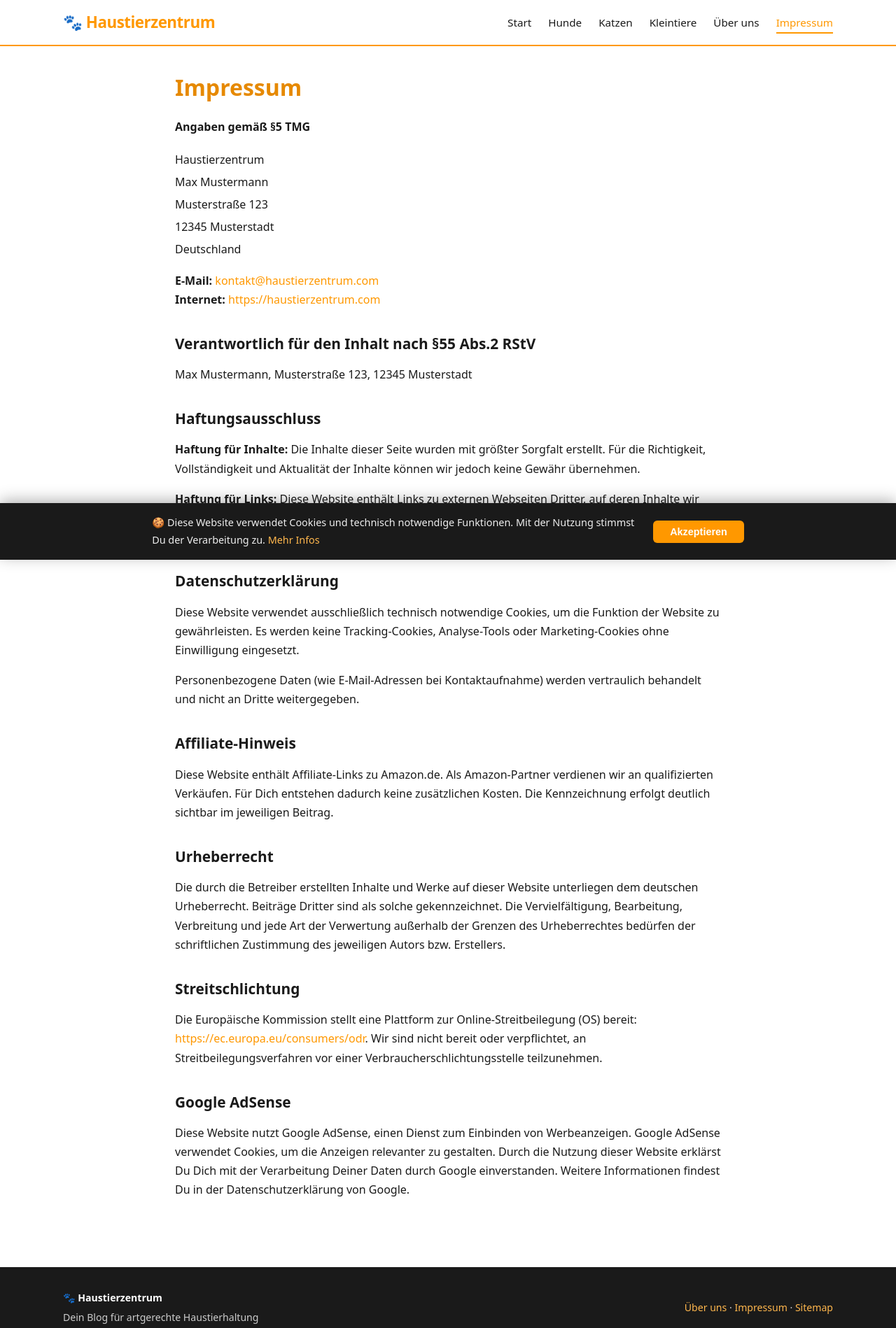
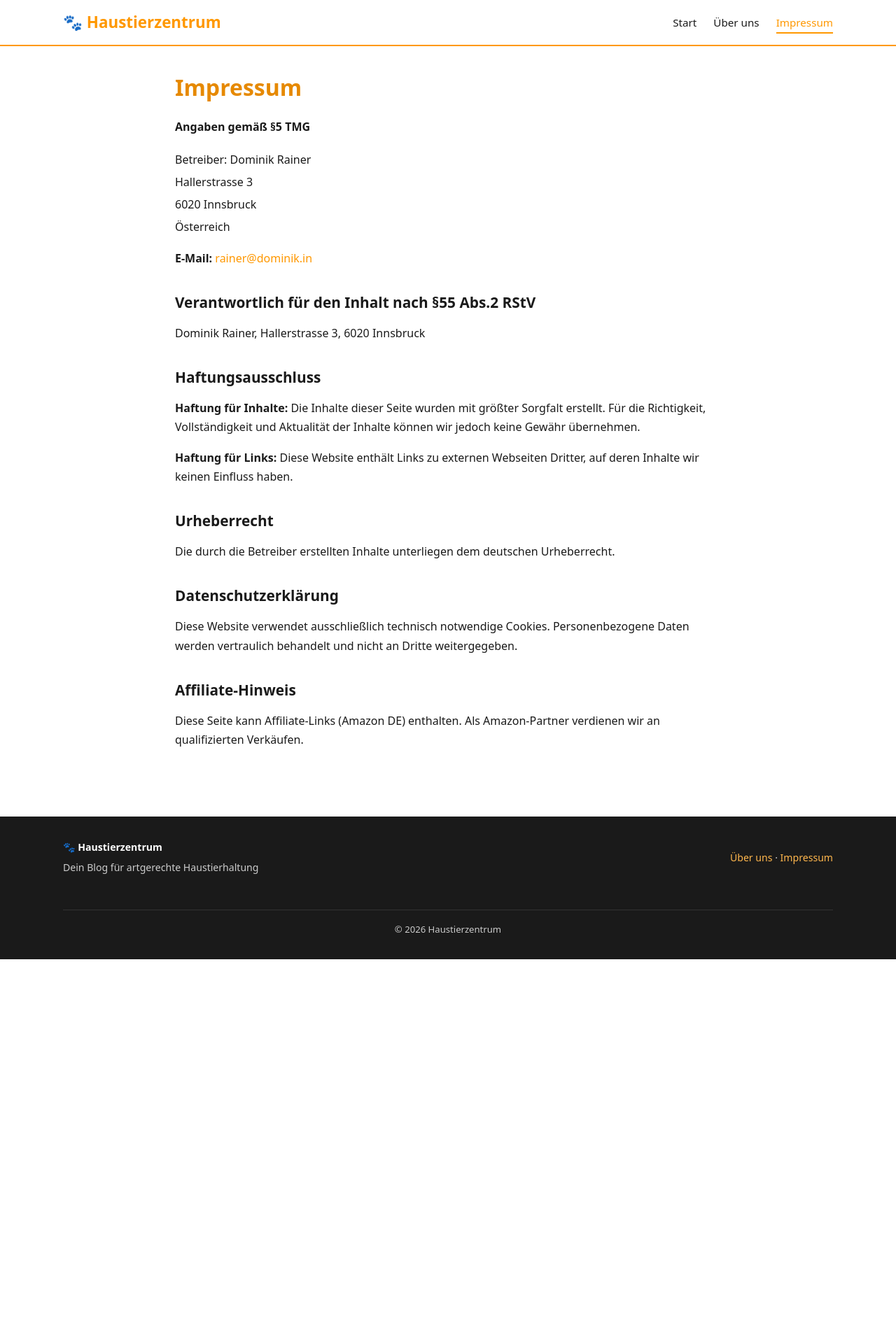
Before and after one commit to Loggableim/haustier-zentrum, a plain HTML site: page impressum.html in a window 1280 px wide. Shown: the top 1898 px of the page at 70% size. After the commit the page ends 1371 px from the top, so only its background shows below. Drawn offline with Linux system fonts and the light colour scheme.

Commit message:
Impressum aktualisiert: Dominik Rainer Hallerstrasse 3 Innsbruck

```diff
--- a/impressum.html
+++ b/impressum.html
@@ -12,242 +12,78 @@
 <meta name="robots" content="index, follow">
 <link rel="canonical" href="https://haustierzentrum.com/impressum.html">
 <script type="application/ld+json">
-{
-  "@context": "https://schema.org",
-  "@type": "WebPage",
-  "name": "Impressum",
-  "isPartOf": {"@type":"WebSite","name":"Haustierzentrum","url":"https://haustierzentrum.com"}
-}
+{"@context":"https://schema.org","@type":"WebPage","name":"Impressum","isPartOf":{"@type":"WebSite","name":"Haustierzentrum","url":"https://haustierzentrum.com"}}
 </script>
 <style>
-:root {
-  --primary: #FF9800;
-  --primary-dark: #e68900;
-  --bg: #ffffff;
-  --bg-alt: #f7f7f7;
-  --text: #1a1a1a;
-  --text-muted: #666;
-  --border: #e0e0e0;
-  --card-shadow: 0 2px 12px rgba(0,0,0,.08);
-  --font: system-ui, -apple-system, 'Segoe UI', Roboto, sans-serif;
-}
+:root{--primary:#FF9800;--primary-dark:#e68900;--bg:#ffffff;--bg-alt:#f7f7f7;--text:#1a1a1a;--text-muted:#666;--border:#e0e0e0;--card-shadow:0 2px 12px rgba(0,0,0,.08);--font:system-ui,-apple-system,'Segoe UI',Roboto,sans-serif}
 *,*::before,*::after{box-sizing:border-box;margin:0;padding:0}
-html{scroll-behavior:smooth}
-body{
-  font-family:var(--font);
-  color:var(--text);
-  background:var(--bg);
-  line-height:1.7;
-  display:flex;
-  flex-direction:column;
-  min-height:100vh;
-}
+body{font-family:var(--font);color:var(--text);background:var(--bg);line-height:1.7;display:flex;flex-direction:column;min-height:100vh}
 a{color:var(--primary);text-decoration:none}
-a:hover{text-decoration:underline}
-
-.site-header{
-  background:var(--bg);
-  border-bottom:2px solid var(--primary);
-  padding:0 1rem;
-  position:sticky;
-  top:0;
-  z-index:100;
-}
-.nav-wrap{
-  max-width:1100px;
-  margin:0 auto;
-  display:flex;
-  align-items:center;
-  justify-content:space-between;
-  height:64px;
-}
-.logo{
-  font-size:1.4rem;
-  font-weight:800;
-  color:var(--primary);
-  letter-spacing:-.5px;
-}
-.logo:hover{text-decoration:none}
+.site-header{background:var(--bg);border-bottom:2px solid var(--primary);padding:0 1rem;position:sticky;top:0;z-index:100}
+.nav-wrap{max-width:1100px;margin:0 auto;display:flex;align-items:center;justify-content:space-between;height:64px}
+.logo{font-size:1.4rem;font-weight:800;color:var(--primary)}
 .nav-links{display:flex;gap:1.5rem;list-style:none}
-.nav-links a{
-  color:var(--text);
-  font-weight:500;
-  font-size:.95rem;
-  padding:.3rem 0;
-  border-bottom:2px solid transparent;
-  transition:.2s;
-}
-.nav-links a:hover,.nav-links a.active{
-  color:var(--primary);
-  border-bottom-color:var(--primary);
-  text-decoration:none;
-}
-.nav-toggle{display:none;background:none;border:none;font-size:1.6rem;cursor:pointer;color:var(--text);padding:.25rem;}
+.nav-links a{color:var(--text);font-weight:500;font-size:.95rem;padding:.3rem 0;border-bottom:2px solid transparent;transition:.2s}
+.nav-links a:hover,.nav-links a.active{color:var(--primary);border-bottom-color:var(--primary)}
 main{flex:1;max-width:1100px;margin:0 auto;padding:2rem 1rem;width:100%}
-
 .info-page{max-width:780px;margin:0 auto}
 .info-page h1{font-size:2rem;margin-bottom:1rem;color:var(--primary-dark)}
 .info-page h2{font-size:1.3rem;margin:2rem 0 .8rem}
 .info-page p{margin-bottom:1rem}
 .info-page address{font-style:normal;margin-bottom:1rem;line-height:2}
-
-.site-footer{
-  background:#1a1a1a;
-  color:#ccc;
-  padding:2rem 1rem;
-  margin-top:3rem;
-  font-size:.88rem;
-}
-.footer-wrap{
-  max-width:1100px;
-  margin:0 auto;
-  display:flex;
-  flex-wrap:wrap;
-  gap:2rem;
-  justify-content:space-between;
-  align-items:center;
-}
+.site-footer{background:#1a1a1a;color:#ccc;padding:2rem 1rem;margin-top:3rem;font-size:.88rem}
+.footer-wrap{max-width:1100px;margin:0 auto;display:flex;flex-wrap:wrap;gap:2rem;justify-content:space-between;align-items:center}
 .footer-wrap a{color:#FFB74D}
-.footer-wrap a:hover{color:#fff}
 .footer-copy{text-align:center;width:100%;margin-top:1rem;padding-top:1rem;border-top:1px solid #333;font-size:.82rem}
-
-.cookie-banner{
-  position:fixed;
-  bottom:0;
-  left:0;
-  right:0;
-  background:#1a1a1a;
-  color:#eee;
-  padding:1rem 1.5rem;
-  display:none;
-  z-index:999;
-  box-shadow:0 -4px 20px rgba(0,0,0,.3);
-  font-size:.9rem;
-}
-.cookie-banner.show{display:flex;flex-wrap:wrap;align-items:center;justify-content:center;gap:1rem}
-.cookie-banner p{max-width:700px}
-.cookie-banner button{
-  background:var(--primary);
-  border:none;
-  color:#fff;
-  font-weight:600;
-  padding:.5rem 1.5rem;
-  border-radius:6px;
-  cursor:pointer;
-  font-size:.9rem;
-  white-space:nowrap;
-}
-.cookie-banner button:hover{background:var(--primary-dark)}
-
-@media(max-width:768px){
-  .nav-links{
-    display:none;
-    position:absolute;
-    top:64px;
-    left:0;
-    right:0;
-    background:var(--bg);
-    flex-direction:column;
-    padding:1rem;
-    border-bottom:2px solid var(--primary);
-    box-shadow:0 4px 12px rgba(0,0,0,.1);
-    gap:.25rem;
-  }
-  .nav-links.open{display:flex}
-  .nav-toggle{display:block}
-  .info-page h1{font-size:1.5rem}
-  .cookie-banner{flex-direction:column;text-align:center}
-}
+@media(max-width:768px){.nav-links{display:none}.info-page h1{font-size:1.5rem}}
 </style>
-  <link rel="icon" type="image/png" sizes="32x32" href="images/favicon.png">
 </head>
 <body>
 <header class="site-header">
   <div class="nav-wrap">
     <a href="/" class="logo">🐾 Haustierzentrum</a>
-    <button class="nav-toggle" aria-label="Menü" onclick="document.querySelector('.nav-links').classList.toggle('open')">☰</button>
     <ul class="nav-links">
       <li><a href="/">Start</a></li>
-      <li><a href="/artikel/hundeerziehung-grundlagen.html">Hunde</a></li>
-      <li><a href="/artikel/katzenhaltung-wohnung.html">Katzen</a></li>
-      <li><a href="/artikel/kleintiere-hamster-meerschweinchen.html">Kleintiere</a></li>
       <li><a href="/about.html">Über uns</a></li>
       <li><a href="/impressum.html" class="active">Impressum</a></li>
     </ul>
   </div>
 </header>
-
 <main>
   <div class="info-page">
     <h1>Impressum</h1>
-
     <p><strong>Angaben gemäß §5 TMG</strong></p>
-
     <address>
-      Haustierzentrum<br>
-      Max Mustermann<br>
-      Musterstraße 123<br>
-      12345 Musterstadt<br>
-      Deutschland
+      Betreiber: Dominik Rainer<br>
+      Hallerstrasse 3<br>
+      6020 Innsbruck<br>
+      Österreich
     </address>
-
-    <p>
-      <strong>E-Mail:</strong> <a href="mailto:kontakt@haustierzentrum.com">kontakt@haustierzentrum.com</a><br>
-      <strong>Internet:</strong> <a href="https://haustierzentrum.com">https://haustierzentrum.com</a>
-    </p>
+    <p><strong>E-Mail:</strong> <a href="mailto:rainer@dominik.in">rainer@dominik.in</a></p>
 
     <h2>Verantwortlich für den Inhalt nach §55 Abs.2 RStV</h2>
-    <p>Max Mustermann, Musterstraße 123, 12345 Musterstadt</p>
+    <p>Dominik Rainer, Hallerstrasse 3, 6020 Innsbruck</p>
 
     <h2>Haftungsausschluss</h2>
     <p><strong>Haftung für Inhalte:</strong> Die Inhalte dieser Seite wurden mit größter Sorgfalt erstellt. Für die Richtigkeit, Vollständigkeit und Aktualität der Inhalte können wir jedoch keine Gewähr übernehmen.</p>
-    <p><strong>Haftung für Links:</strong> Diese Website enthält Links zu externen Webseiten Dritter, auf deren Inhalte wir keinen Einfluss haben. Für die Inhalte der verlinkten Seiten ist stets der jeweilige Anbieter oder Betreiber verantwortlich.</p>
+    <p><strong>Haftung für Links:</strong> Diese Website enthält Links zu externen Webseiten Dritter, auf deren Inhalte wir keinen Einfluss haben.</p>
+
+    <h2>Urheberrecht</h2>
+    <p>Die durch die Betreiber erstellten Inhalte unterliegen dem deutschen Urheberrecht.</p>
 
     <h2>Datenschutzerklärung</h2>
-    <p>Diese Website verwendet ausschließlich technisch notwendige Cookies, um die Funktion der Website zu gewährleisten. Es werden keine Tracking-Cookies, Analyse-Tools oder Marketing-Cookies ohne Einwilligung eingesetzt.</p>
-    <p>Personenbezogene Daten (wie E-Mail-Adressen bei Kontaktaufnahme) werden vertraulich behandelt und nicht an Dritte weitergegeben.</p>
+    <p>Diese Website verwendet ausschließlich technisch notwendige Cookies. Personenbezogene Daten werden vertraulich behandelt und nicht an Dritte weitergegeben.</p>
 
     <h2>Affiliate-Hinweis</h2>
-    <p>Diese Website enthält Affiliate-Links zu Amazon.de. Als Amazon-Partner verdienen wir an qualifizierten Verkäufen. Für Dich entstehen dadurch keine zusätzlichen Kosten. Die Kennzeichnung erfolgt deutlich sichtbar im jeweiligen Beitrag.</p>
-
-    <h2>Urheberrecht</h2>
-    <p>Die durch die Betreiber erstellten Inhalte und Werke auf dieser Website unterliegen dem deutschen Urheberrecht. Beiträge Dritter sind als solche gekennzeichnet. Die Vervielfältigung, Bearbeitung, Verbreitung und jede Art der Verwertung außerhalb der Grenzen des Urheberrechtes bedürfen der schriftlichen Zustimmung des jeweiligen Autors bzw. Erstellers.</p>
-
-    <h2>Streitschlichtung</h2>
-    <p>Die Europäische Kommission stellt eine Plattform zur Online-Streitbeilegung (OS) bereit: <a href="https://ec.europa.eu/consumers/odr" target="_blank" rel="noopener">https://ec.europa.eu/consumers/odr</a>. Wir sind nicht bereit oder verpflichtet, an Streitbeilegungsverfahren vor einer Verbraucherschlichtungsstelle teilzunehmen.</p>
-
-    <h2>Google AdSense</h2>
-    <p>Diese Website nutzt Google AdSense, einen Dienst zum Einbinden von Werbeanzeigen. Google AdSense verwendet Cookies, um die Anzeigen relevanter zu gestalten. Durch die Nutzung dieser Website erklärst Du Dich mit der Verarbeitung Deiner Daten durch Google einverstanden. Weitere Informationen findest Du in der Datenschutzerklärung von Google.</p>
+    <p>Diese Seite kann Affiliate-Links (Amazon DE) enthalten. Als Amazon-Partner verdienen wir an qualifizierten Verkäufen.</p>
   </div>
 </main>
-
 <footer class="site-footer">
   <div class="footer-wrap">
-    <div>
-      <strong style="color:#fff;">🐾 Haustierzentrum</strong>
-      <p style="margin-top:.3rem;">Dein Blog für artgerechte Haustierhaltung</p>
-    </div>
-    <div>
-      <a href="/about.html">Über uns</a> &middot;
-      <a href="/impressum.html">Impressum</a> &middot;
-      <a href="/sitemap.xml">Sitemap</a>
-    </div>
-    <div class="footer-copy">
-      <p>&copy; 2026 Haustierzentrum. Alle Rechte vorbehalten.</p>
-      <p style="margin-top:.3rem;font-size:.8rem;">Diese Seite kann Affiliate-Links (Amazon DE) enthalten. Als Amazon-Partner verdienen wir an qualifizierten Verkäufen.</p>
-    </div>
+    <div><strong style="color:#fff;">🐾 Haustierzentrum</strong><p style="margin-top:.3rem;">Dein Blog für artgerechte Haustierhaltung</p></div>
+    <div><a href="/about.html">Über uns</a> · <a href="/impressum.html">Impressum</a></div>
+    <div class="footer-copy"><p>© 2026 Haustierzentrum</p></div>
   </div>
 </footer>
-
-<div class="cookie-banner show" id="cookieBanner">
-  <p>🍪 Diese Website verwendet Cookies und technisch notwendige Funktionen. Mit der Nutzung stimmst Du der Verarbeitung zu. <a href="/impressum.html" style="color:#FFB74D;">Mehr Infos</a></p>
-  <button onclick="document.getElementById('cookieBanner').classList.remove('show')">Akzeptieren</button>
-</div>
-
-<script>
-document.querySelectorAll('.nav-links a').forEach(l=>l.addEventListener('click',()=>{
-  document.querySelector('.nav-links').classList.remove('open')
-}))
-</script>
 </body>
 </html>
```
